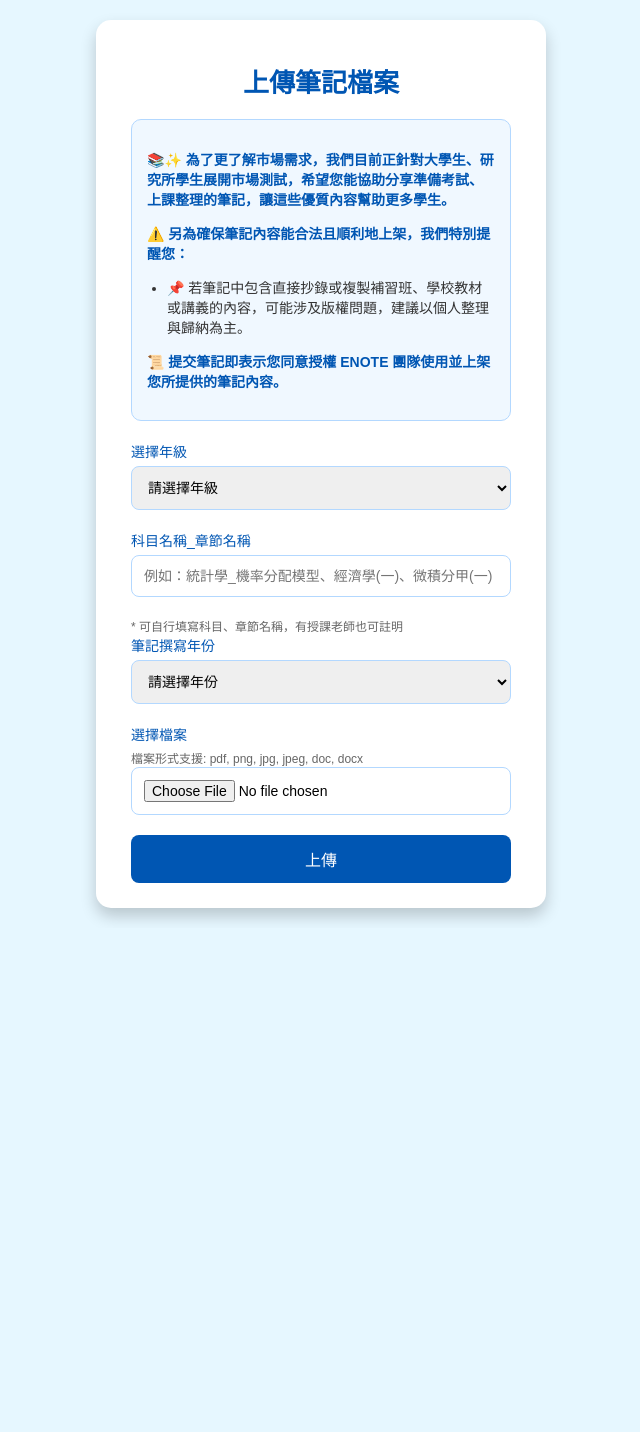
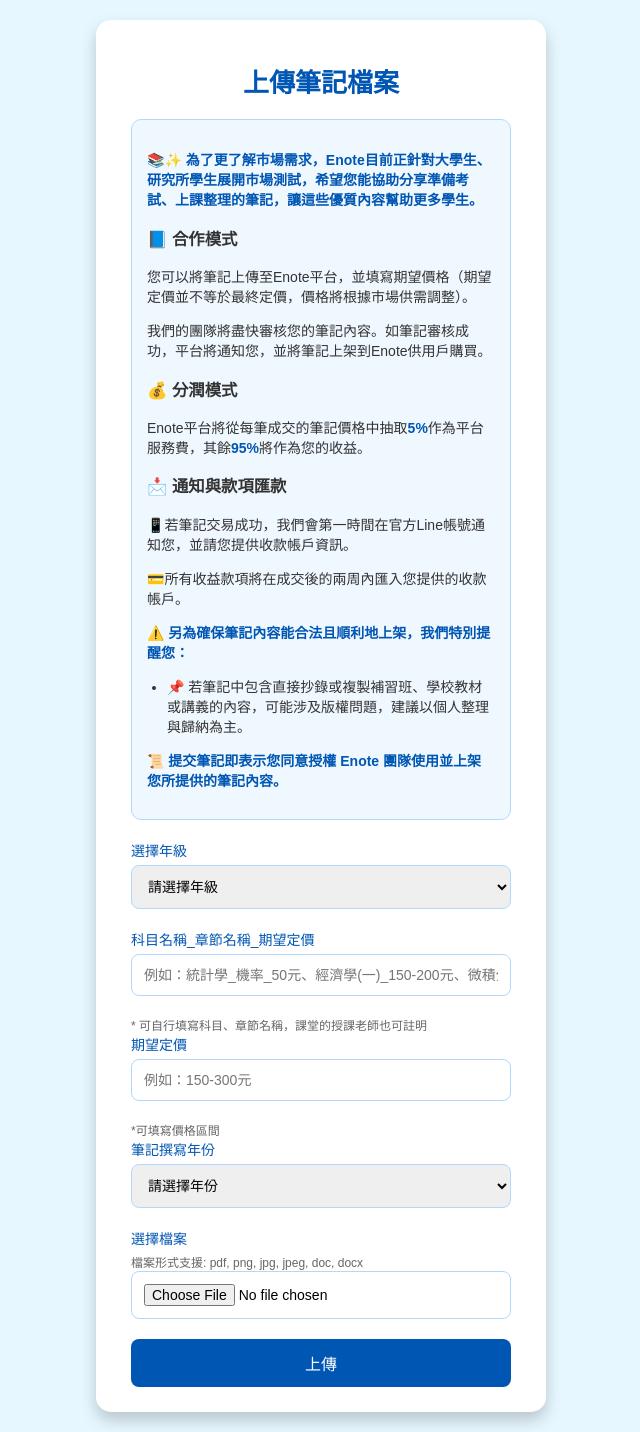
Before and after one commit to Enote-Study/Linebot, a Python web app: template templates/upload.html in a window 1280 px wide. Shown: the whole page, without its empty margins (319-959 px from the left). Before the commit the page ends 921 px from the top, so only its background shows below. Run offline with Jinja, Linux system fonts and the light colour scheme; the template is opened without the code that fills it, so the values that code supplies are empty.

Commit message:
改了上傳表單

```diff
--- a/templates/upload.html
+++ b/templates/upload.html
@@ -11,10 +11,21 @@
         <h1>上傳筆記檔案</h1>
 
         <!-- 注意文字 -->
-        <div class="notice-box">
+        <div class="content-section notice-box">
             <p>
-                <strong>📚✨ 為了更了解市場需求，我們目前正針對大學生、研究所學生展開市場測試，希望您能協助分享準備考試、上課整理的筆記，讓這些優質內容幫助更多學生。</strong>
+                <strong>📚✨ 為了更了解市場需求，Enote目前正針對大學生、研究所學生展開市場測試，希望您能協助分享準備考試、上課整理的筆記，讓這些優質內容幫助更多學生。</strong>
             </p>
+            <h3>📘 合作模式</h3>
+            <p>您可以將筆記上傳至Enote平台，並填寫期望價格（期望定價並不等於最終定價，價格將根據市場供需調整）。</p>
+            <p>我們的團隊將盡快審核您的筆記內容。如筆記審核成功，平台將通知您，並將筆記上架到Enote供用戶購買。</p>
+
+            <h3>💰 分潤模式</h3>
+            <p>Enote平台將從每筆成交的筆記價格中抽取<strong>5%</strong>作為平台服務費，其餘<strong>95%</strong>將作為您的收益。</p>
+
+            <h3>📩 通知與款項匯款</h3>
+            <p>📱若筆記交易成功，我們會第一時間在官方Line帳號通知您，並請您提供收款帳戶資訊。</p>
+            <p>💳所有收益款項將在成交後的兩周內匯入您提供的收款帳戶。</p>
+
             <p>
                 <strong>⚠️ 另為確保筆記內容能合法且順利地上架，我們特別提醒您：</strong>
             </p>
@@ -22,9 +33,11 @@
                 <li>📌 若筆記中包含直接抄錄或複製補習班、學校教材或講義的內容，可能涉及版權問題，建議以個人整理與歸納為主。</li>
             </ul>
             <p>
-                <strong>📜 提交筆記即表示您同意授權 ENOTE 團隊使用並上架您所提供的筆記內容。</strong>
+                <strong>📜 提交筆記即表示您同意授權 Enote 團隊使用並上架您所提供的筆記內容。</strong>
             </p>
         </div>
+
+
 
         <!-- 上傳表單 -->
         <form method="post" enctype="multipart/form-data">
@@ -39,9 +52,13 @@
                 <option value="其他">其他</option>
             </select>
 
-            <label for="subject">科目名稱_章節名稱</label>
-            <input type="text" id="subject" name="subject" placeholder="例如：統計學_機率分配模型、經濟學(一)、微積分甲(一)" required>
-            <span class="help-text">* 可自行填寫科目、章節名稱，有授課老師也可註明</span>
+            <label for="subject">科目名稱_章節名稱_期望定價</label>
+            <input type="text" id="subject" name="subject" placeholder="例如：統計學_機率_50元、經濟學(一)_150-200元、微積分甲(一)" required>
+            <span class="help-text">* 可自行填寫科目、章節名稱，課堂的授課老師也可註明</span>
+
+            <label for="subject">期望定價</label>
+            <input type="text" id="price" name="price" placeholder="例如：150-300元" required>
+            <span class="help-text">*可填寫價格區間</span>
 
             <label for="year">筆記撰寫年份</label>
             <select id="year" name="year" required>
```
Also changed, not shown: Upload_Handler.py (+11 -2 lines), app.py (+11 -5 lines), flexmessage.py (+37 -2 lines), static/css/style.css (line endings or trailing spaces).
